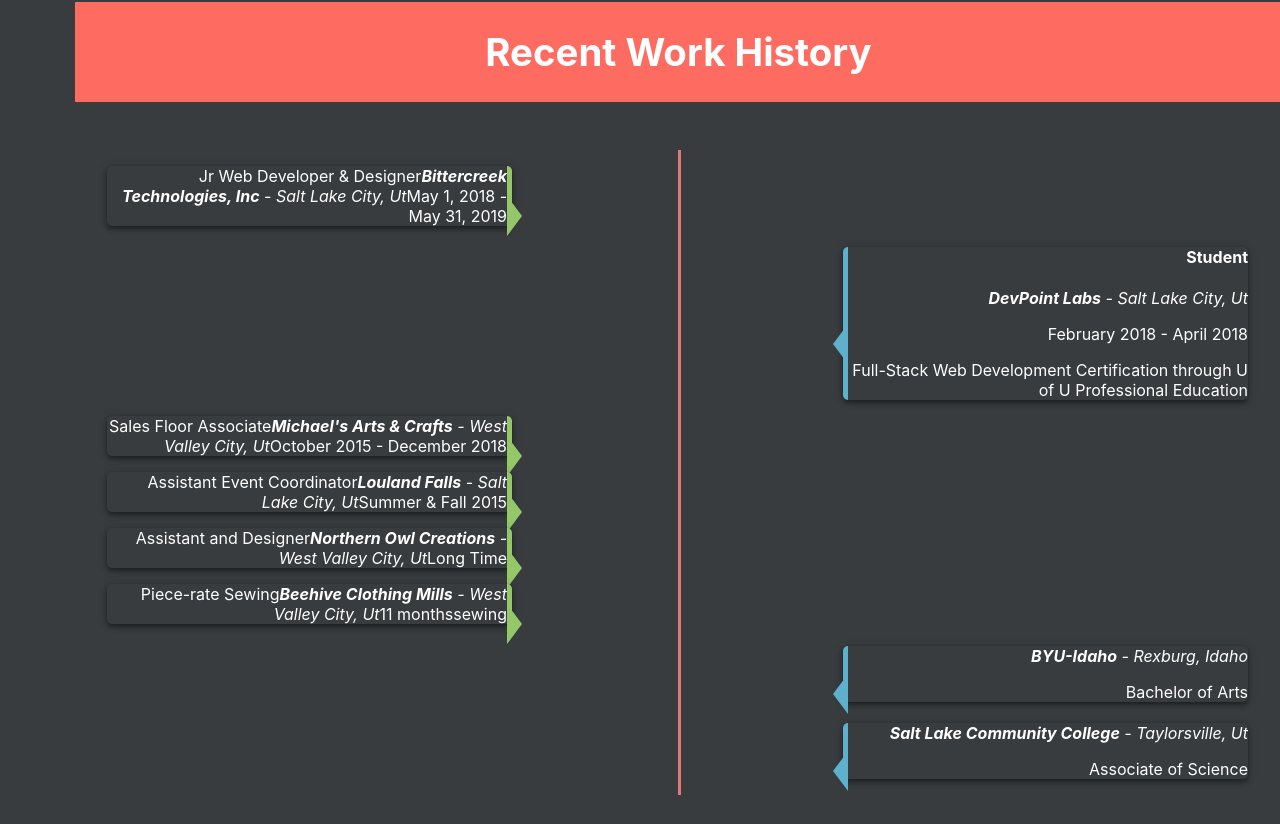
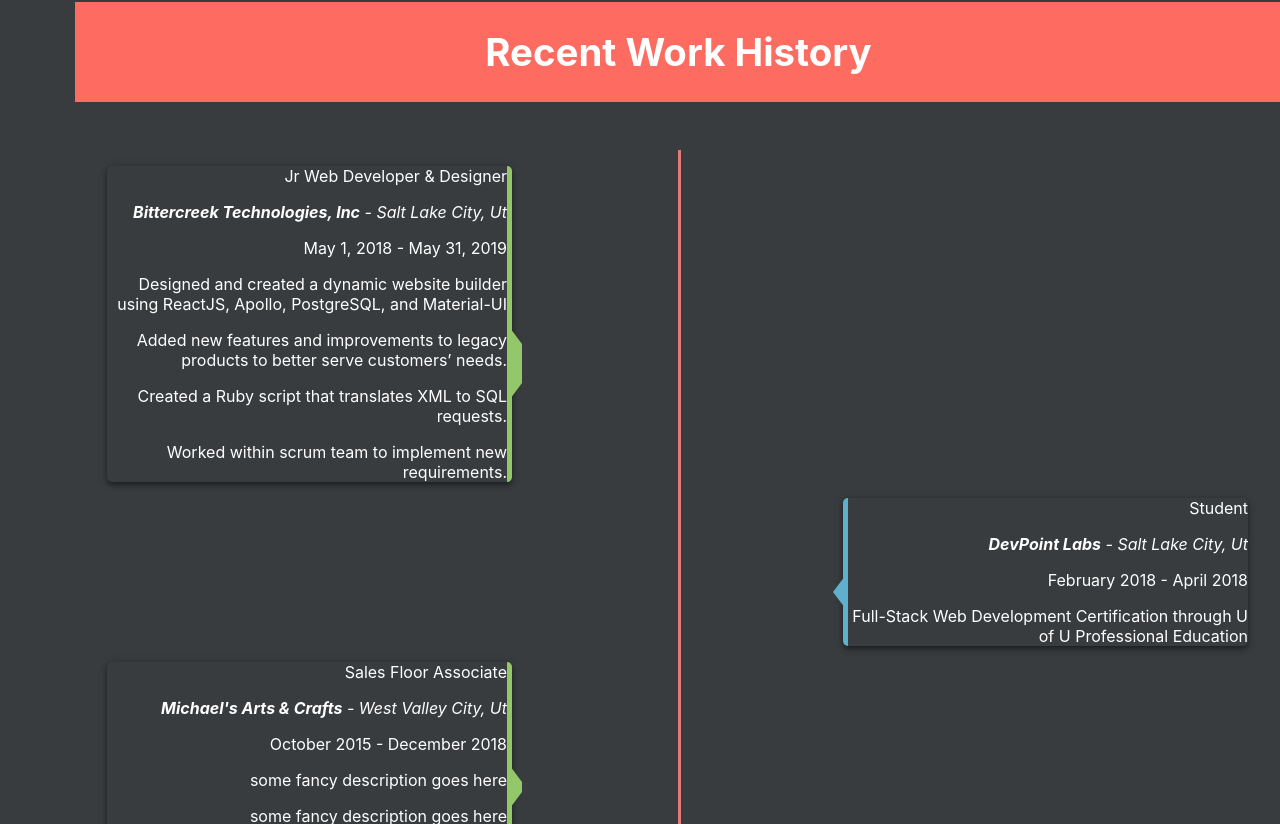
Before and after one commit to ShandelleLeigh/September, a React (Create React App) app: page / in a window 1280 px wide. Shown: the part 1336-2160 px from the top of the page. Before the commit the page ends 2131 px from the top, so only its background shows below. Built offline with nearby package versions, Linux system fonts and the light colour scheme.

Commit message:
Progress on Timeline and fix errors

```diff
--- a/src/App.js
+++ b/src/App.js
@@ -1,4 +1,4 @@
-import React, {Fragment} from 'react';
+import React from 'react';
 import './App.css';
 import Intro from './Pages/Intro'
 import Socials from './Pages/socials'
--- a/src/Pages/Intro.js
+++ b/src/Pages/Intro.js
@@ -11,12 +11,11 @@
   container: {
     height: '100vh',
     gridRow: '1/ span 1',
-  },
-  container: {
     ':after': {
       float: 'none',
     },
   },
+
   polygon: {
     float: 'right',
     height: '100vh',
--- a/src/Pages/Resume.js
+++ b/src/Pages/Resume.js
@@ -15,8 +15,8 @@
 
         {/* <div>{new Date().getFullYear()}</div> */}
           {
-            workHistory.map( item =>
-              <TimelineItem data={item}/>
+            workHistory.map( (item, index) =>
+              <TimelineItem data={item} key={'wh'+index}/>
             )
           }
       </div>
--- a/src/Pages/Skills.js
+++ b/src/Pages/Skills.js
@@ -26,11 +26,11 @@
       <div style={styles.colContainer}>
       {
         list.map(
-           column => (
-            <span style={styles.gridCol}>
+           (column, index) => (
+            <span style={styles.gridCol} key={'col'+index}>
               {
                 column.map(
-                  item => <div>{item}</div>
+                  (item, i) => <div key={'col'+index+'item'+i}>{item}</div>
                 )
               }
             </span>
--- a/src/components/TimelineItem.js
+++ b/src/components/TimelineItem.js
@@ -1,33 +1,56 @@
 import React, {
   Fragment,
+  // useState,
 } from 'react';
 import './item.css';
+
+import {generateShortID} from '../helpers/helperFunctions';
+
+// const CollapsableDescription = ({rel, desc}) => {
+//   const [open, toggleOpen] = useState(false);
+//   return (
+//     <Fragment>
+//       <DescriptionDiv desc={desc}/>
+//     </Fragment>
+//   )
+// }
+
+const DescriptionDiv = ({desc}) => {
+  return  (
+    <Fragment>
+      {
+        desc.map( (line) =>
+          <p key={generateShortID()}>{line}</p>
+        )
+      }
+    </Fragment>
+  )
+}
+
+
 
 const TimelineItem = ({data}) => {
   const {
     roleTitle, company, location,
-    dates, degree, description,
-    type
+    dates, degree, description, type,
+    // relevency
   } = data
-  console.log('*', roleTitle, ' - ', description, typeof description)
-  if (type === 'school') return (
-    <div className='educationItem'>
-      <h4>{roleTitle}</h4>
+  return (
+    <div className={type === 'school' ? 'educationItem' : 'jobItem'} >
+      <p>{roleTitle}</p>
       <p><i><b>{company}</b> - {location}</i></p>
-      <p>{dates}</p>
+      <p>{dates}</p> {/* ??? */}
       <p>{degree}</p>
-      <p>{description}</p>
+      {
+        (description !== undefined) ? (
+          // (relevency === true) ?
+              <DescriptionDiv desc={description}/>
+            // : <CollapsableDescription rel={relevency} desc={description}/>
+          ) : null
+      }
     </div>
+
   )
-  if (type === 'job') return (
-    <div className='jobItem' >
-      <span>{roleTitle}</span>
-      <span><i><b>{company}</b> - {location}</i></span>
-      <span>{dates}</span>
-      { description.length > 0 ? <span>{description}</span> : null}
-    </div>
-  )
-
 }
 
 export default TimelineItem
--- a/src/data/resumeData.js
+++ b/src/data/resumeData.js
@@ -4,7 +4,12 @@
     location: 'Salt Lake City, Ut',
     roleTitle: 'Jr Web Developer & Designer',
     dates: 'May 1, 2018 - May 31, 2019',
-    description: [ ],
+    description: [
+      'Designed and created a dynamic website builder using ReactJS, Apollo, PostgreSQL, and Material-UI',
+      'Added new features and improvements to legacy products to better serve customers’ needs.',
+      'Created a Ruby script that translates XML to SQL requests.',
+      'Worked within scrum team to implement new requirements.',
+    ],
     relevancy: true,
     type: 'job',
   },
@@ -24,7 +29,11 @@
     location: 'West Valley City, Ut',
     roleTitle: 'Sales Floor Associate',
     dates: 'October 2015 - December 2018',
-    description: [ ],
+    description: [
+      'some fancy description goes here',
+      'some fancy description goes here',
+      'some fancy description goes here',
+    ],
     relevancy: false,
     type: 'job',
   },
@@ -33,7 +42,11 @@
     location: 'Salt Lake City, Ut',
     roleTitle: 'Assistant Event Coordinator',
     dates: 'Summer & Fall 2015',
-    description: [ ],
+    description: [
+      'some fancy description goes here',
+      'some fancy description goes here',
+      'some fancy description goes here',
+    ],
     relevancy: false,
     type: 'job',
   },
@@ -42,7 +55,11 @@
     location: 'West Valley City, Ut',
     roleTitle: 'Assistant and Designer',
     dates: 'Long Time',
-    description: [ ],
+    description: [
+      'some fancy description goes here',
+      'some fancy description goes here',
+      'some fancy description goes here',
+    ],
     relevancy: false,
     type: 'job',
   },
--- /dev/null
+++ b/src/helpers/helperFunctions.js
@@ -0,0 +1,8 @@
+export function generateShortID() {
+  let d = new Date().getTime();
+  return 'xxxxx'.replace(/[xy]/g, c => {
+    const r = (d + Math.random() * 10) % 10 | 0;
+    d = Math.floor(d/10);
+    return (c === 'x'? r : '|').toString();
+  })
+}
```
